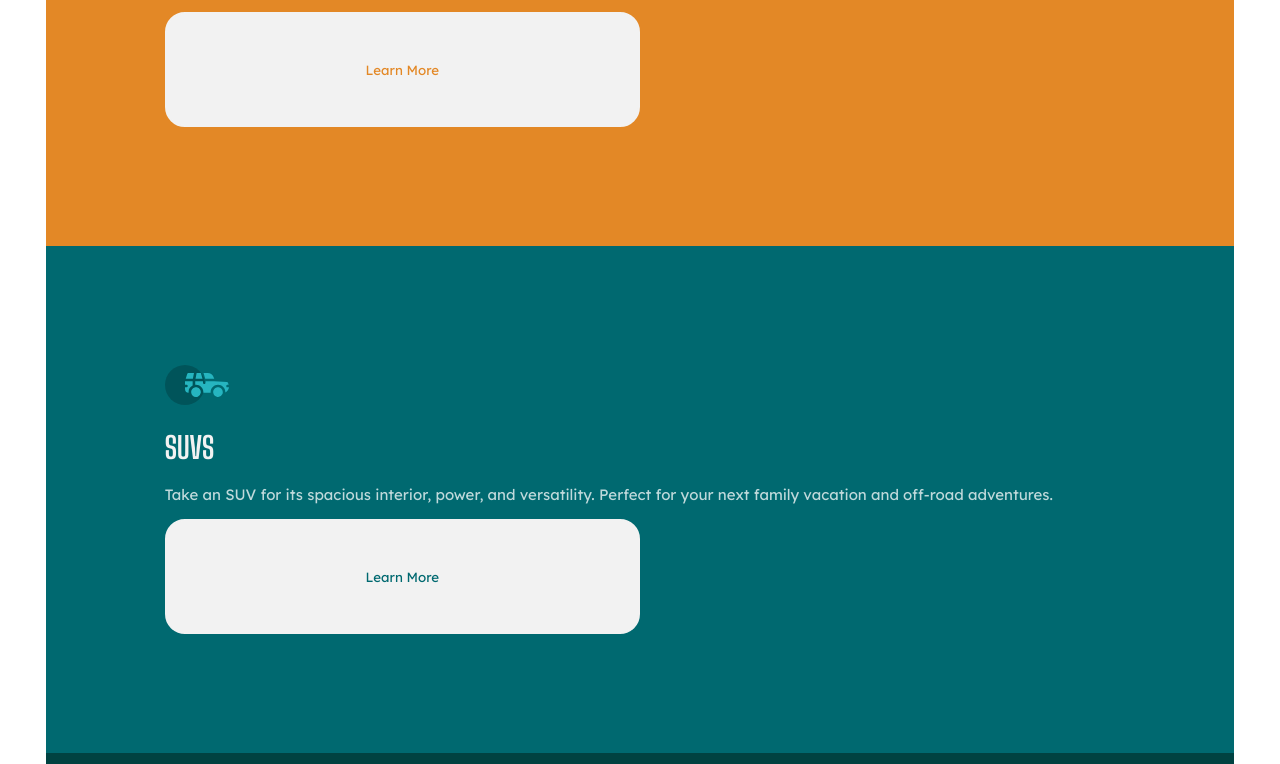
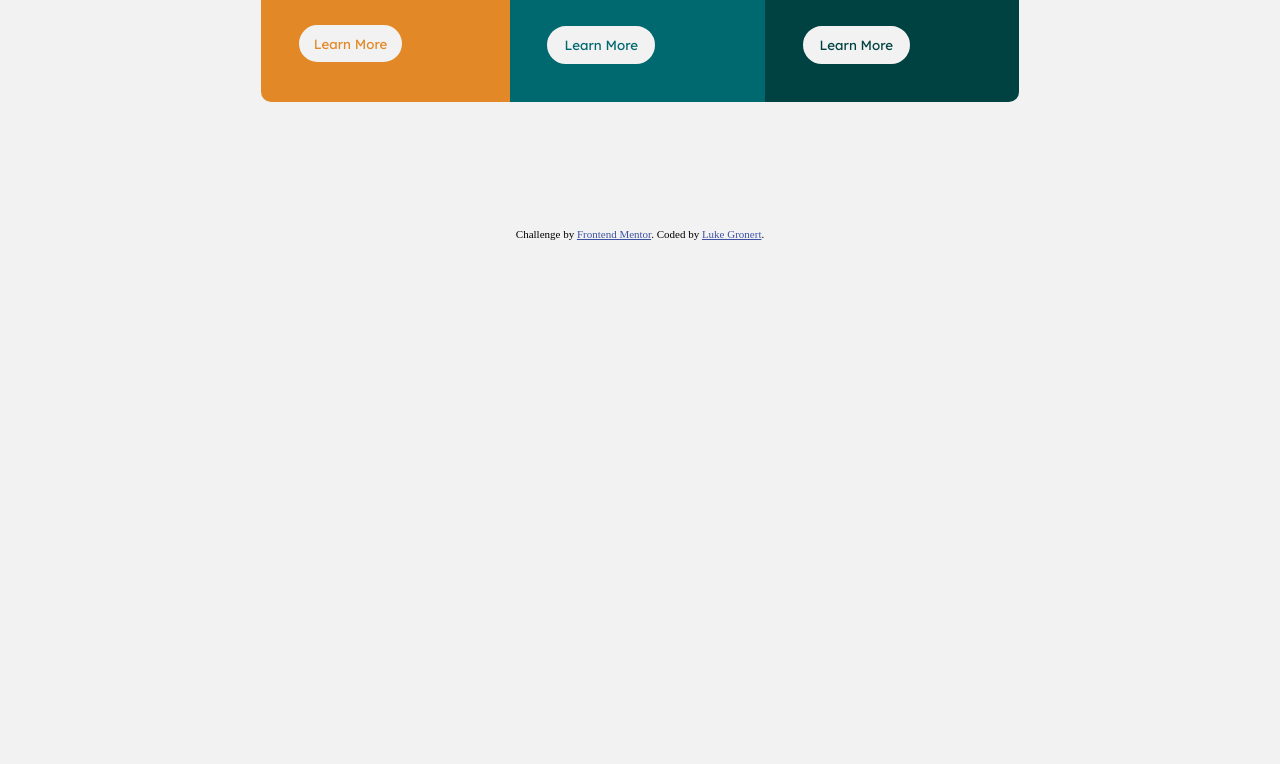
Before and after one commit to lukegronert/ThreeColumnCardComponent, a website: page index.html in a window 1280 px wide. Shown: the part 387-1151 px from the top of the page. After the commit the page ends 800 px from the top, so only its background shows below. Drawn offline with Linux system fonts and the light colour scheme.

Commit message:
Finished implementing desktop layout and styling. Layout switches at 900px screen width.

```diff
--- a/index.html
+++ b/index.html
@@ -45,7 +45,7 @@
 
   <div class="attribution">
     Challenge by <a href="https://www.frontendmentor.io?ref=challenge" target="_blank">Frontend Mentor</a>.
-    Coded by <a href="#">Your Name Here</a>.
+    Coded by <a href="https://www.github.com/lukegronert">Luke Gronert</a>.
   </div>
 </body>
 </html>
--- a/styles.css
+++ b/styles.css
@@ -1,11 +1,21 @@
 body {
   font-size: 15px;
+  background-color: hsl(0, 0%, 95%);
 }
 
 #content {
   display: flex;
   flex-direction: column;
+  border-radius: 10px;
+  overflow: hidden;
   margin: 10% 3%;
+}
+
+@media (min-width: 900px) {
+  #content {
+    flex-direction: row;
+    margin: 10% 20%;
+  }
 }
 
 #sedansCard {
@@ -35,6 +45,12 @@ body {
   padding: 10%;
 }
 
+@media (min-width: 900px) {
+  .card {
+    padding: 5%;
+  }
+}
+
 .card h1 {
   color: hsl(0, 0%, 95%);
   font-family: "Big Shoulders Display", cursive;
@@ -44,6 +60,12 @@ body {
 .card p {
   color: hsla(0, 0%, 100%, 0.75);
   font-family: "Lexend Deca", sans-serif;
+}
+
+@media (min-width: 900px) {
+  .card p {
+    font-size: 0.8rem;
+  }
 }
 
 .card button {
@@ -58,6 +80,13 @@ body {
   box-sizing: border-box;
 }
 
+@media (min-width: 900px) {
+  .card button {
+    margin-top: 20%;
+    width: 60%;
+  }
+}
+
 .card button:hover {
   background-color: transparent;
   color: hsl(0, 0%, 95%) !important;
```
